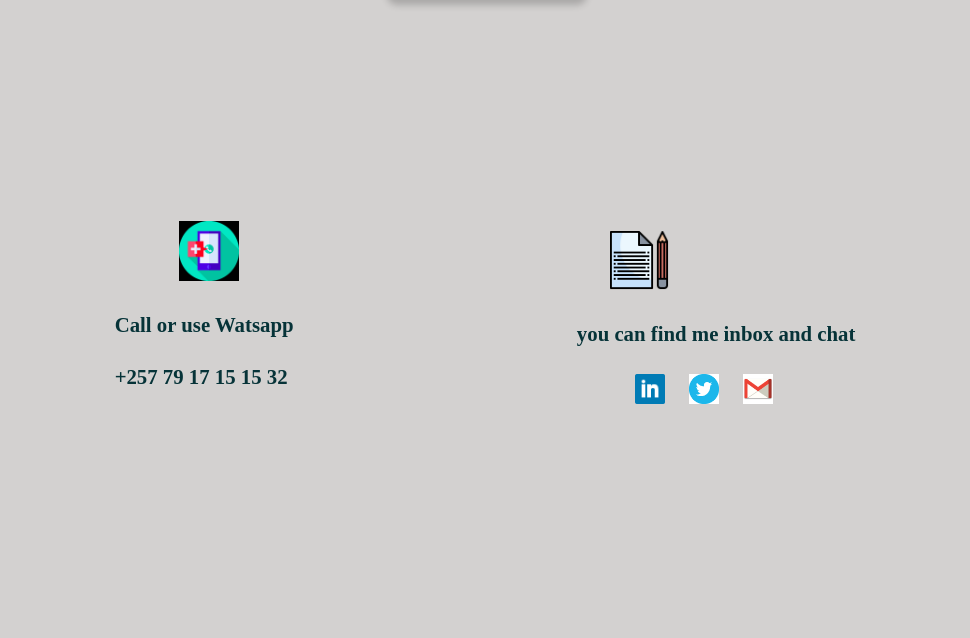
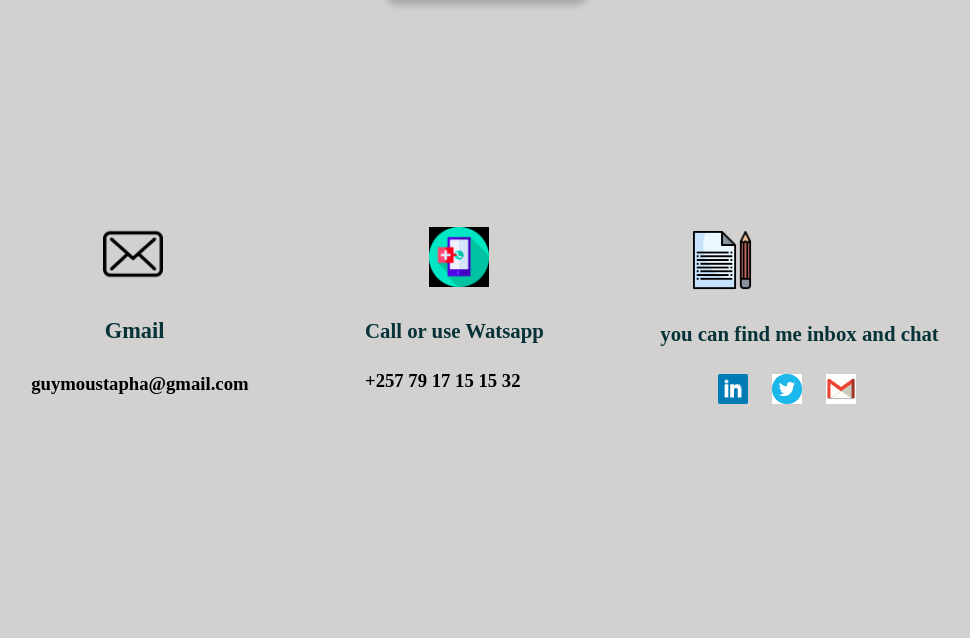
Before and after one commit to Guy-Gustave/portefeuille, a PHP site: page / in a window 1280 px wide. Shown: the part 2624-3262 px from the top of the page, without its empty margins (155-1125 px from the left). Run offline with PHP 8.4, Linux system fonts and the light colour scheme.

Commit message:
chang contact form

```diff
--- a/assets/css/style.css
+++ b/assets/css/style.css
@@ -561,6 +561,15 @@ nav {
   margin: 10px;
 }
 
+.location a {
+  margin-left: 2.5rem;
+}
+
+.location h4 {
+  margin-left: 4.6rem;
+  font-size: 1.4rem;
+}
+
 .connect img,
 .call a {
   padding-left: 2rem;
--- a/index.html
+++ b/index.html
@@ -27,7 +27,7 @@
         <li><a href="#portofolio">portofolio</a></li>
         <li><a href="#contact">Contacts</a></li>
       </ul>
-      <a href="#formContact" class="lang">adress</a>
+      <a href="#formContact" class="lang">Get in touch</a>
     </nav>
 
     <div class="name">
@@ -220,16 +220,15 @@
     </form> -->
 
     <div class="ecrire">
-      <!-- <div class="location">
-        <a href="https://www.google.com/maps/place//@-3.3496289,29.3637485,15z/data=!4m18!1m12!4m11!1m3!2m2!1d29.37425!2d-3.356861!1m6!1m2!1s0x19c183d33221a4ab:0x76575e37af5142e8!2sCommune+de+Cibitoke,
-        +Bujumbura!2m2!1d29.3685878!2d-3.3411156!3m4!1s0x0:0x0!8m2!3d-3.356861!4d29.37425" class="connect"><img
-            src="./assets/images/home-run.png" alt="home"></a>
-        <h4>Bujumbura</h4>
-      </div> -->
+      <div class="location">
+        <a href="#" class="connect"><img src="./assets/images/enveloppe.png" alt="home"></a>
+        <h4>Gmail</h4>
+        <h3>guymoustapha@gmail.com</h3>
+      </div>
       <div class="call">
         <a href="#" class="connect"><img src="./assets/images/call.jpg" alt=""></a>
         <h4>Call or use Watsapp</h4>
-        <h4>+257 79 17 15 15 32</h4>
+        <h3>+257 79 17 15 15 32</h3>
       </div>
       <div class="inbox">
         <a href="#" class="connect"><img src="./assets/images/ecrire-une-lettre.png.png" alt="chat"></a>
```
Also changed, not shown: assets/images/enveloppe.png (added).
